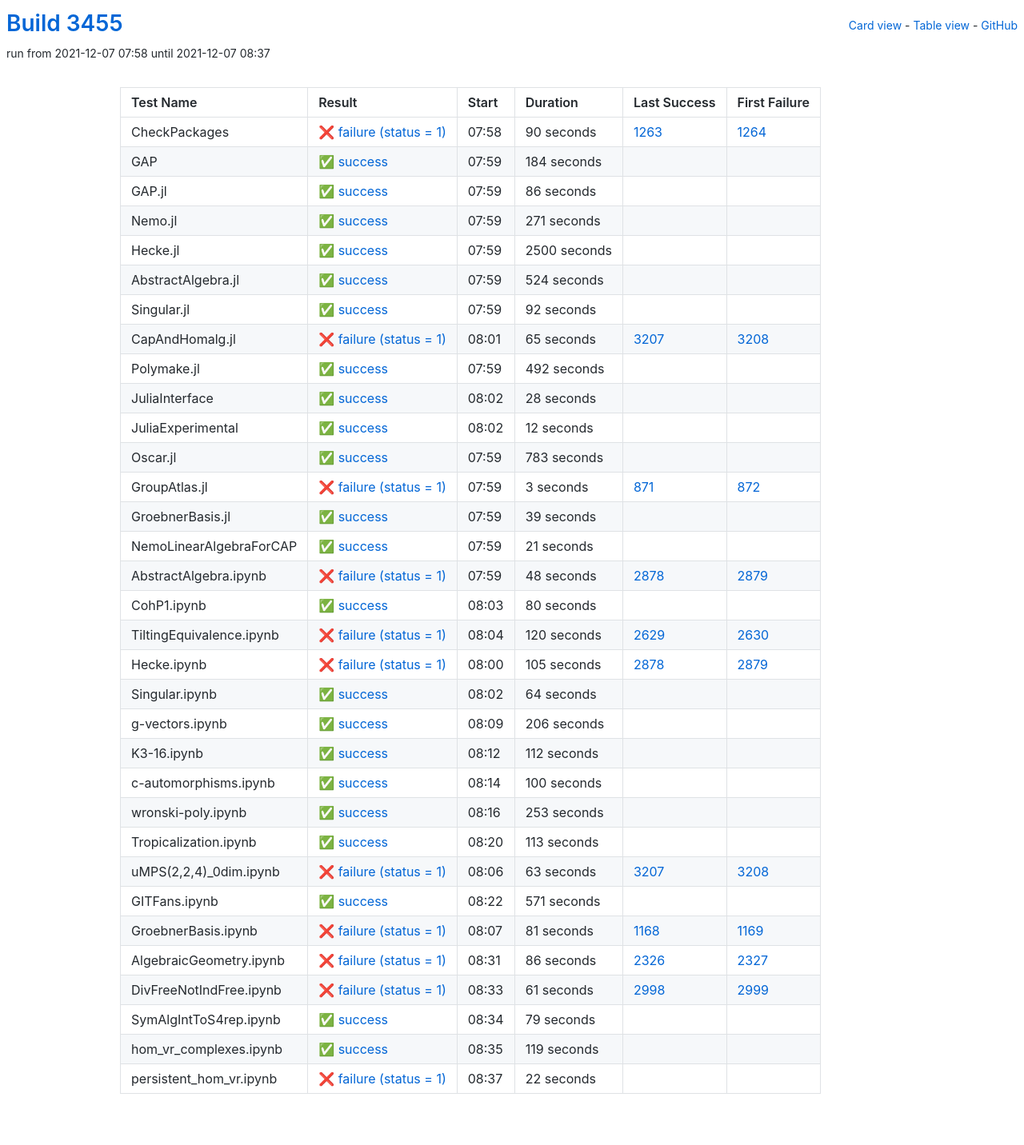
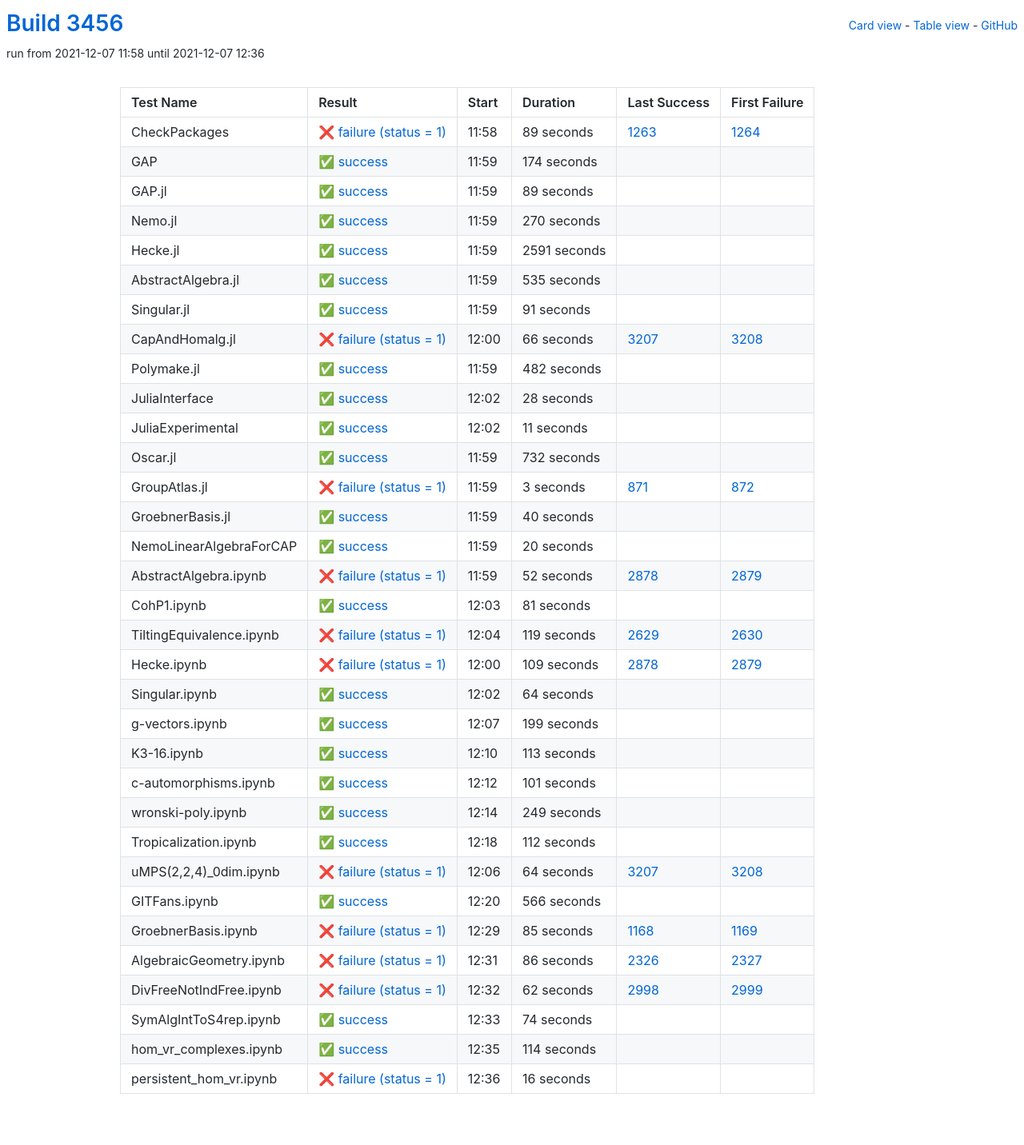
Before and after one commit to oscar-system/oscar-ci-status-stable, a Jekyll site: the page built from table.html, in a window 1280 px wide. Shown: the whole page at 80% size. Built offline with Jekyll 4.4.1, drawn with Linux system fonts in a browser that asks for light colours.

Commit message:
Build #3456

```diff
--- a/_data/ci.yml
+++ b/_data/ci.yml
@@ -1,6 +1,6 @@
 ---
-build: 3455
-build_url: https://oscarci.mathematik.uni-kl.de/job/oscar-stable/3455/
+build: 3456
+build_url: https://oscarci.mathematik.uni-kl.de/job/oscar-stable/3456/
 job: oscar-stable
 organization: oscar-system
 repo: oscar-ci-status-stable
@@ -8,116 +8,116 @@ repourl: https://github.com/oscar-system/oscar-ci-status-stable
 tests:
 - name: CheckPackages
   id: checkpackages
-  log: https://oscarci.mathematik.uni-kl.de/job/oscar-stable/3455/artifact/logs/build-3455/CheckPackages.log
-  start: 2021-12-07 07:58
+  log: https://oscarci.mathematik.uni-kl.de/job/oscar-stable/3456/artifact/logs/build-3456/CheckPackages.log
+  start: 2021-12-07 11:58
   success: false
   exitcode: 1
   status: failure
-  duration: 90
+  duration: 89
   last_success: 1263
   last_success_url: https://oscarci.mathematik.uni-kl.de/job/oscar-stable/1263/
   first_failure: 1264
   first_failure_url: https://oscarci.mathematik.uni-kl.de/job/oscar-stable/1264/
 - name: GAP
   id: gap
-  log: https://oscarci.mathematik.uni-kl.de/job/oscar-stable/3455/artifact/logs/build-3455/GAP.log
-  start: 2021-12-07 07:59
+  log: https://oscarci.mathematik.uni-kl.de/job/oscar-stable/3456/artifact/logs/build-3456/GAP.log
+  start: 2021-12-07 11:59
   success: true
   exitcode: 0
   status: success
-  duration: 184
+  duration: 174
   last_success: false
   last_success_url:
   first_failure: false
   first_failure_url:
 - name: GAP.jl
   id: gap-jl
-  log: https://oscarci.mathematik.uni-kl.de/job/oscar-stable/3455/artifact/logs/build-3455/GAP.jl.log
-  start: 2021-12-07 07:59
+  log: https://oscarci.mathematik.uni-kl.de/job/oscar-stable/3456/artifact/logs/build-3456/GAP.jl.log
+  start: 2021-12-07 11:59
   success: true
   exitcode: 0
   status: success
-  duration: 86
+  duration: 89
   last_success: false
   last_success_url:
   first_failure: false
   first_failure_url:
 - name: Nemo.jl
   id: nemo-jl
-  log: https://oscarci.mathematik.uni-kl.de/job/oscar-stable/3455/artifact/logs/build-3455/Nemo.jl.log
-  start: 2021-12-07 07:59
+  log: https://oscarci.mathematik.uni-kl.de/job/oscar-stable/3456/artifact/logs/build-3456/Nemo.jl.log
+  start: 2021-12-07 11:59
   success: true
   exitcode: 0
   status: success
-  duration: 271
+  duration: 270
   last_success: false
   last_success_url:
   first_failure: false
   first_failure_url:
 - name: Hecke.jl
   id: hecke-jl
-  log: https://oscarci.mathematik.uni-kl.de/job/oscar-stable/3455/artifact/logs/build-3455/Hecke.jl.log
-  start: 2021-12-07 07:59
+  log: https://oscarci.mathematik.uni-kl.de/job/oscar-stable/3456/artifact/logs/build-3456/Hecke.jl.log
+  start: 2021-12-07 11:59
   success: true
   exitcode: 0
   status: success
-  duration: 2500
+  duration: 2591
   last_success: false
   last_success_url:
   first_failure: false
   first_failure_url:
 - name: AbstractAlgebra.jl
   id: abstractalgebra-jl
-  log: https://oscarci.mathematik.uni-kl.de/job/oscar-stable/3455/artifact/logs/build-3455/AbstractAlgebra.jl.log
-  start: 2021-12-07 07:59
+  log: https://oscarci.mathematik.uni-kl.de/job/oscar-stable/3456/artifact/logs/build-3456/AbstractAlgebra.jl.log
+  start: 2021-12-07 11:59
   success: true
   exitcode: 0
   status: success
-  duration: 524
+  duration: 535
   last_success: false
   last_success_url:
   first_failure: false
   first_failure_url:
 - name: Singular.jl
   id: singular-jl
-  log: https://oscarci.mathematik.uni-kl.de/job/oscar-stable/3455/artifact/logs/build-3455/Singular.jl.log
-  start: 2021-12-07 07:59
+  log: https://oscarci.mathematik.uni-kl.de/job/oscar-stable/3456/artifact/logs/build-3456/Singular.jl.log
+  start: 2021-12-07 11:59
   success: true
   exitcode: 0
   status: success
-  duration: 92
+  duration: 91
   last_success: false
   last_success_url:
   first_failure: false
   first_failure_url:
 - name: CapAndHomalg.jl
   id: capandhomalg-jl
-  log: https://oscarci.mathematik.uni-kl.de/job/oscar-stable/3455/artifact/logs/build-3455/CapAndHomalg.jl.log
-  start: 2021-12-07 08:01
+  log: https://oscarci.mathematik.uni-kl.de/job/oscar-stable/3456/artifact/logs/build-3456/CapAndHomalg.jl.log
+  start: 2021-12-07 12:00
   success: false
   exitcode: 1
   status: failure
-  duration: 65
+  duration: 66
   last_success: 3207
   last_success_url: https://oscarci.mathematik.uni-kl.de/job/oscar-stable/3207/
   first_failure: 3208
   first_failure_url: https://oscarci.mathematik.uni-kl.de/job/oscar-stable/3208/
 - name: Polymake.jl
   id: polymake-jl
-  log: https://oscarci.mathematik.uni-kl.de/job/oscar-stable/3455/artifact/logs/build-3455/Polymake.jl.log
-  start: 2021-12-07 07:59
+  log: https://oscarci.mathematik.uni-kl.de/job/oscar-stable/3456/artifact/logs/build-3456/Polymake.jl.log
+  start: 2021-12-07 11:59
   success: true
   exitcode: 0
   status: success
-  duration: 492
+  duration: 482
   last_success: false
   last_success_url:
   first_failure: false
   first_failure_url:
 - name: JuliaInterface
   id: juliainterface
-  log: https://oscarci.mathematik.uni-kl.de/job/oscar-stable/3455/artifact/logs/build-3455/JuliaInterface.log
-  start: 2021-12-07 08:02
+  log: https://oscarci.mathematik.uni-kl.de/job/oscar-stable/3456/artifact/logs/build-3456/JuliaInterface.log
+  start: 2021-12-07 12:02
   success: true
   exitcode: 0
   status: success
@@ -128,32 +128,32 @@ tests:
   first_failure_url:
 - name: JuliaExperimental
   id: juliaexperimental
-  log: https://oscarci.mathematik.uni-kl.de/job/oscar-stable/3455/artifact/logs/build-3455/JuliaExperimental.log
-  start: 2021-12-07 08:02
+  log: https://oscarci.mathematik.uni-kl.de/job/oscar-stable/3456/artifact/logs/build-3456/JuliaExperimental.log
+  start: 2021-12-07 12:02
   success: true
   exitcode: 0
   status: success
-  duration: 12
+  duration: 11
   last_success: false
   last_success_url:
   first_failure: false
   first_failure_url:
 - name: Oscar.jl
   id: oscar-jl
-  log: https://oscarci.mathematik.uni-kl.de/job/oscar-stable/3455/artifact/logs/build-3455/Oscar.jl.log
-  start: 2021-12-07 07:59
+  log: https://oscarci.mathematik.uni-kl.de/job/oscar-stable/3456/artifact/logs/build-3456/Oscar.jl.log
+  start: 2021-12-07 11:59
   success: true
   exitcode: 0
   status: success
-  duration: 783
+  duration: 732
   last_success: false
   last_success_url:
   first_failure: false
   first_failure_url:
 - name: GroupAtlas.jl
   id: groupatlas-jl
-  log: https://oscarci.mathematik.uni-kl.de/job/oscar-stable/3455/artifact/logs/build-3455/GroupAtlas.jl.log
-  start: 2021-12-07 07:59
+  log: https://oscarci.mathematik.uni-kl.de/job/oscar-stable/3456/artifact/logs/build-3456/GroupAtlas.jl.log
+  start: 2021-12-07 11:59
   success: false
   exitcode: 1
   status: failure
@@ -164,80 +164,80 @@ tests:
   first_failure_url: https://oscarci.mathematik.uni-kl.de/job/oscar-stable/872/
 - name: GroebnerBasis.jl
   id: groebnerbasis-jl
-  log: https://oscarci.mathematik.uni-kl.de/job/oscar-stable/3455/artifact/logs/build-3455/GroebnerBasis.jl.log
-  start: 2021-12-07 07:59
+  log: https://oscarci.mathematik.uni-kl.de/job/oscar-stable/3456/artifact/logs/build-3456/GroebnerBasis.jl.log
+  start: 2021-12-07 11:59
   success: true
   exitcode: 0
   status: success
-  duration: 39
+  duration: 40
   last_success: false
   last_success_url:
   first_failure: false
   first_failure_url:
 - name: NemoLinearAlgebraForCAP
   id: nemolinearalgebraforcap
-  log: https://oscarci.mathematik.uni-kl.de/job/oscar-stable/3455/artifact/logs/build-3455/NemoLinearAlgebraForCAP.log
-  start: 2021-12-07 07:59
+  log: https://oscarci.mathematik.uni-kl.de/job/oscar-stable/3456/artifact/logs/build-3456/NemoLinearAlgebraForCAP.log
+  start: 2021-12-07 11:59
   success: true
   exitcode: 0
   status: success
-  duration: 21
+  duration: 20
   last_success: false
   last_success_url:
   first_failure: false
   first_failure_url:
 - name: AbstractAlgebra.ipynb
   id: abstractalgebra-ipynb
-  log: https://oscarci.mathematik.uni-kl.de/job/oscar-stable/3455/artifact/logs/build-3455/AbstractAlgebra.ipynb.log
-  start: 2021-12-07 07:59
+  log: https://oscarci.mathematik.uni-kl.de/job/oscar-stable/3456/artifact/logs/build-3456/AbstractAlgebra.ipynb.log
+  start: 2021-12-07 11:59
   success: false
   exitcode: 1
   status: failure
-  duration: 48
+  duration: 52
   last_success: 2878
   last_success_url: https://oscarci.mathematik.uni-kl.de/job/oscar-stable/2878/
   first_failure: 2879
   first_failure_url: https://oscarci.mathematik.uni-kl.de/job/oscar-stable/2879/
 - name: CohP1.ipynb
   id: cohp1-ipynb
-  log: https://oscarci.mathematik.uni-kl.de/job/oscar-stable/3455/artifact/logs/build-3455/CohP1.ipynb.log
-  start: 2021-12-07 08:03
+  log: https://oscarci.mathematik.uni-kl.de/job/oscar-stable/3456/artifact/logs/build-3456/CohP1.ipynb.log
+  start: 2021-12-07 12:03
   success: true
   exitcode: 0
   status: success
-  duration: 80
+  duration: 81
   last_success: false
   last_success_url:
   first_failure: false
   first_failure_url:
 - name: TiltingEquivalence.ipynb
   id: tiltingequivalence-ipynb
-  log: https://oscarci.mathematik.uni-kl.de/job/oscar-stable/3455/artifact/logs/build-3455/TiltingEquivalence.ipynb.log
-  start: 2021-12-07 08:04
+  log: https://oscarci.mathematik.uni-kl.de/job/oscar-stable/3456/artifact/logs/build-3456/TiltingEquivalence.ipynb.log
+  start: 2021-12-07 12:04
   success: false
   exitcode: 1
   status: failure
-  duration: 120
+  duration: 119
   last_success: 2629
   last_success_url: https://oscarci.mathematik.uni-kl.de/job/oscar-stable/2629/
   first_failure: 2630
   first_failure_url: https://oscarci.mathematik.uni-kl.de/job/oscar-stable/2630/
 - name: Hecke.ipynb
   id: hecke-ipynb
-  log: https://oscarci.mathematik.uni-kl.de/job/oscar-stable/3455/artifact/logs/build-3455/Hecke.ipynb.log
-  start: 2021-12-07 08:00
+  log: https://oscarci.mathematik.uni-kl.de/job/oscar-stable/3456/artifact/logs/build-3456/Hecke.ipynb.log
+  start: 2021-12-07 12:00
   success: false
   exitcode: 1
   status: failure
-  duration: 105
+  duration: 109
   last_success: 2878
   last_success_url: https://oscarci.mathematik.uni-kl.de/job/oscar-stable/2878/
   first_failure: 2879
   first_failure_url: https://oscarci.mathematik.uni-kl.de/job/oscar-stable/2879/
 - name: Singular.ipynb
   id: singular-ipynb
-  log: https://oscarci.mathematik.uni-kl.de/job/oscar-stable/3455/artifact/logs/build-3455/Singular.ipynb.log
-  start: 2021-12-07 08:02
+  log: https://oscarci.mathematik.uni-kl.de/job/oscar-stable/3456/artifact/logs/build-3456/Singular.ipynb.log
+  start: 2021-12-07 12:02
   success: true
   exitcode: 0
   status: success
@@ -248,20 +248,56 @@ tests:
   first_failure_url:
 - name: g-vectors.ipynb
   id: g-vectors-ipynb
-  log: https://oscarci.mathematik.uni-kl.de/job/oscar-stable/3455/artifact/logs/build-3455/g-vectors.ipynb.log
-  start: 2021-12-07 08:09
+  log: https://oscarci.mathematik.uni-kl.de/job/oscar-stable/3456/artifact/logs/build-3456/g-vectors.ipynb.log
+  start: 2021-12-07 12:07
   success: true
   exitcode: 0
   status: success
-  duration: 206
+  duration: 199
   last_success: false
   last_success_url:
   first_failure: false
   first_failure_url:
 - name: K3-16.ipynb
   id: k3-16-ipynb
-  log: https://oscarci.mathematik.uni-kl.de/job/oscar-stable/3455/artifact/logs/build-3455/K3-16.ipynb.log
-  start: 2021-12-07 08:12
+  log: https://oscarci.mathematik.uni-kl.de/job/oscar-stable/3456/artifact/logs/build-3456/K3-16.ipynb.log
+  start: 2021-12-07 12:10
+  success: true
+  exitcode: 0
+  status: success
+  duration: 113
+  last_success: false
+  last_success_url:
+  first_failure: false
+  first_failure_url:
+- name: c-automorphisms.ipynb
+  id: c-automorphisms-ipynb
+  log: https://oscarci.mathematik.uni-kl.de/job/oscar-stable/3456/artifact/logs/build-3456/c-automorphisms.ipynb.log
+  start: 2021-12-07 12:12
+  success: true
+  exitcode: 0
+  status: success
+  duration: 101
+  last_success: false
+  last_success_url:
+  first_failure: false
+  first_failure_url:
+- name: wronski-poly.ipynb
+  id: wronski-poly-ipynb
+  log: https://oscarci.mathematik.uni-kl.de/job/oscar-stable/3456/artifact/logs/build-3456/wronski-poly.ipynb.log
+  start: 2021-12-07 12:14
+  success: true
+  exitcode: 0
+  status: success
+  duration: 249
+  last_success: false
+  last_success_url:
+  first_failure: false
+  first_failure_url:
+- name: Tropicalization.ipynb
+  id: tropicalization-ipynb
+  log: https://oscarci.mathematik.uni-kl.de/job/oscar-stable/3456/artifact/logs/build-3456/Tropicalization.ipynb.log
+  start: 2021-12-07 12:18
   success: true
   exitcode: 0
   status: success
@@ -270,82 +306,46 @@ tests:
   last_success_url:
   first_failure: false
   first_failure_url:
-- name: c-automorphisms.ipynb
-  id: c-automorphisms-ipynb
-  log: https://oscarci.mathematik.uni-kl.de/job/oscar-stable/3455/artifact/logs/build-3455/c-automorphisms.ipynb.log
-  start: 2021-12-07 08:14
-  success: true
-  exitcode: 0
-  status: success
-  duration: 100
-  last_success: false
-  last_success_url:
-  first_failure: false
-  first_failure_url:
-- name: wronski-poly.ipynb
-  id: wronski-poly-ipynb
-  log: https://oscarci.mathematik.uni-kl.de/job/oscar-stable/3455/artifact/logs/build-3455/wronski-poly.ipynb.log
-  start: 2021-12-07 08:16
-  success: true
-  exitcode: 0
-  status: success
-  duration: 253
-  last_success: false
-  last_success_url:
-  first_failure: false
-  first_failure_url:
-- name: Tropicalization.ipynb
-  id: tropicalization-ipynb
-  log: https://oscarci.mathematik.uni-kl.de/job/oscar-stable/3455/artifact/logs/build-3455/Tropicalization.ipynb.log
-  start: 2021-12-07 08:20
-  success: true
-  exitcode: 0
-  status: success
-  duration: 113
-  last_success: false
-  last_success_url:
-  first_failure: false
-  first_failure_url:
 - name: uMPS(2,2,4)_0dim.ipynb
   id: umps-2-2-4-0dim-ipynb
-  log: https://oscarci.mathematik.uni-kl.de/job/oscar-stable/3455/artifact/logs/build-3455/uMPS-2-2-4-_0dim.ipynb.log
-  start: 2021-12-07 08:06
+  log: https://oscarci.mathematik.uni-kl.de/job/oscar-stable/3456/artifact/logs/build-3456/uMPS-2-2-4-_0dim.ipynb.log
+  start: 2021-12-07 12:06
   success: false
   exitcode: 1
   status: failure
-  duration: 63
+  duration: 64
   last_success: 3207
   last_success_url: https://oscarci.mathematik.uni-kl.de/job/oscar-stable/3207/
   first_failure: 3208
   first_failure_url: https://oscarci.mathematik.uni-kl.de/job/oscar-stable/3208/
 - name: GITFans.ipynb
   id: gitfans-ipynb
-  log: https://oscarci.mathematik.uni-kl.de/job/oscar-stable/3455/artifact/logs/build-3455/GITFans.ipynb.log
-  start: 2021-12-07 08:22
+  log: https://oscarci.mathematik.uni-kl.de/job/oscar-stable/3456/artifact/logs/build-3456/GITFans.ipynb.log
+  start: 2021-12-07 12:20
   success: true
   exitcode: 0
   status: success
-  duration: 571
+  duration: 566
   last_success: false
   last_success_url:
   first_failure: false
   first_failure_url:
 - name: GroebnerBasis.ipynb
   id: groebnerbasis-ipynb
-  log: https://oscarci.mathematik.uni-kl.de/job/oscar-stable/3455/artifact/logs/build-3455/GroebnerBasis.ipynb.log
-  start: 2021-12-07 08:07
+  log: https://oscarci.mathematik.uni-kl.de/job/oscar-stable/3456/artifact/logs/build-3456/GroebnerBasis.ipynb.log
+  start: 2021-12-07 12:29
   success: false
   exitcode: 1
   status: failure
-  duration: 81
+  duration: 85
   last_success: 1168
   last_success_url: https://oscarci.mathematik.uni-kl.de/job/oscar-stable/1168/
   first_failure: 1169
   first_failure_url: https://oscarci.mathematik.uni-kl.de/job/oscar-stable/1169/
 - name: AlgebraicGeometry.ipynb
   id: algebraicgeometry-ipynb
-  log: https://oscarci.mathematik.uni-kl.de/job/oscar-stable/3455/artifact/logs/build-3455/AlgebraicGeometry.ipynb.log
-  start: 2021-12-07 08:31
+  log: https://oscarci.mathematik.uni-kl.de/job/oscar-stable/3456/artifact/logs/build-3456/AlgebraicGeometry.ipynb.log
+  start: 2021-12-07 12:31
   success: false
   exitcode: 1
   status: failure
@@ -356,48 +356,48 @@ tests:
   first_failure_url: https://oscarci.mathematik.uni-kl.de/job/oscar-stable/2327/
 - name: DivFreeNotIndFree.ipynb
   id: divfreenotindfree-ipynb
-  log: https://oscarci.mathematik.uni-kl.de/job/oscar-stable/3455/artifact/logs/build-3455/DivFreeNotIndFree.ipynb.log
-  start: 2021-12-07 08:33
+  log: https://oscarci.mathematik.uni-kl.de/job/oscar-stable/3456/artifact/logs/build-3456/DivFreeNotIndFree.ipynb.log
+  start: 2021-12-07 12:32
   success: false
   exitcode: 1
   status: failure
-  duration: 61
+  duration: 62
   last_success: 2998
   last_success_url: https://oscarci.mathematik.uni-kl.de/job/oscar-stable/2998/
   first_failure: 2999
   first_failure_url: https://oscarci.mathematik.uni-kl.de/job/oscar-stable/2999/
 - name: SymAlgIntToS4rep.ipynb
   id: symalginttos4rep-ipynb
-  log: https://oscarci.mathematik.uni-kl.de/job/oscar-stable/3455/artifact/logs/build-3455/SymAlgIntToS4rep.ipynb.log
-  start: 2021-12-07 08:34
+  log: https://oscarci.mathematik.uni-kl.de/job/oscar-stable/3456/artifact/logs/build-3456/SymAlgIntToS4rep.ipynb.log
+  start: 2021-12-07 12:33
   success: true
   exitcode: 0
   status: success
-  duration: 79
+  duration: 74
   last_success: false
   last_success_url:
   first_failure: false
   first_failure_url:
 - name: hom_vr_complexes.ipynb
   id: hom-vr-complexes-ipynb
-  log: https://oscarci.mathematik.uni-kl.de/job/oscar-stable/3455/artifact/logs/build-3455/hom_vr_complexes.ipynb.log
-  start: 2021-12-07 08:35
+  log: https://oscarci.mathematik.uni-kl.de/job/oscar-stable/3456/artifact/logs/build-3456/hom_vr_complexes.ipynb.log
+  start: 2021-12-07 12:35
   success: true
   exitcode: 0
   status: success
-  duration: 119
+  duration: 114
   last_success: false
   last_success_url:
   first_failure: false
   first_failure_url:
 - name: persistent_hom_vr.ipynb
   id: persistent-hom-vr-ipynb
-  log: https://oscarci.mathematik.uni-kl.de/job/oscar-stable/3455/artifact/logs/build-3455/persistent_hom_vr.ipynb.log
-  start: 2021-12-07 08:37
+  log: https://oscarci.mathematik.uni-kl.de/job/oscar-stable/3456/artifact/logs/build-3456/persistent_hom_vr.ipynb.log
+  start: 2021-12-07 12:36
   success: false
   exitcode: 1
   status: failure
-  duration: 22
+  duration: 16
   last_success: false
   last_success_url:
   first_failure: false
```
Also changed, not shown: README.md.
